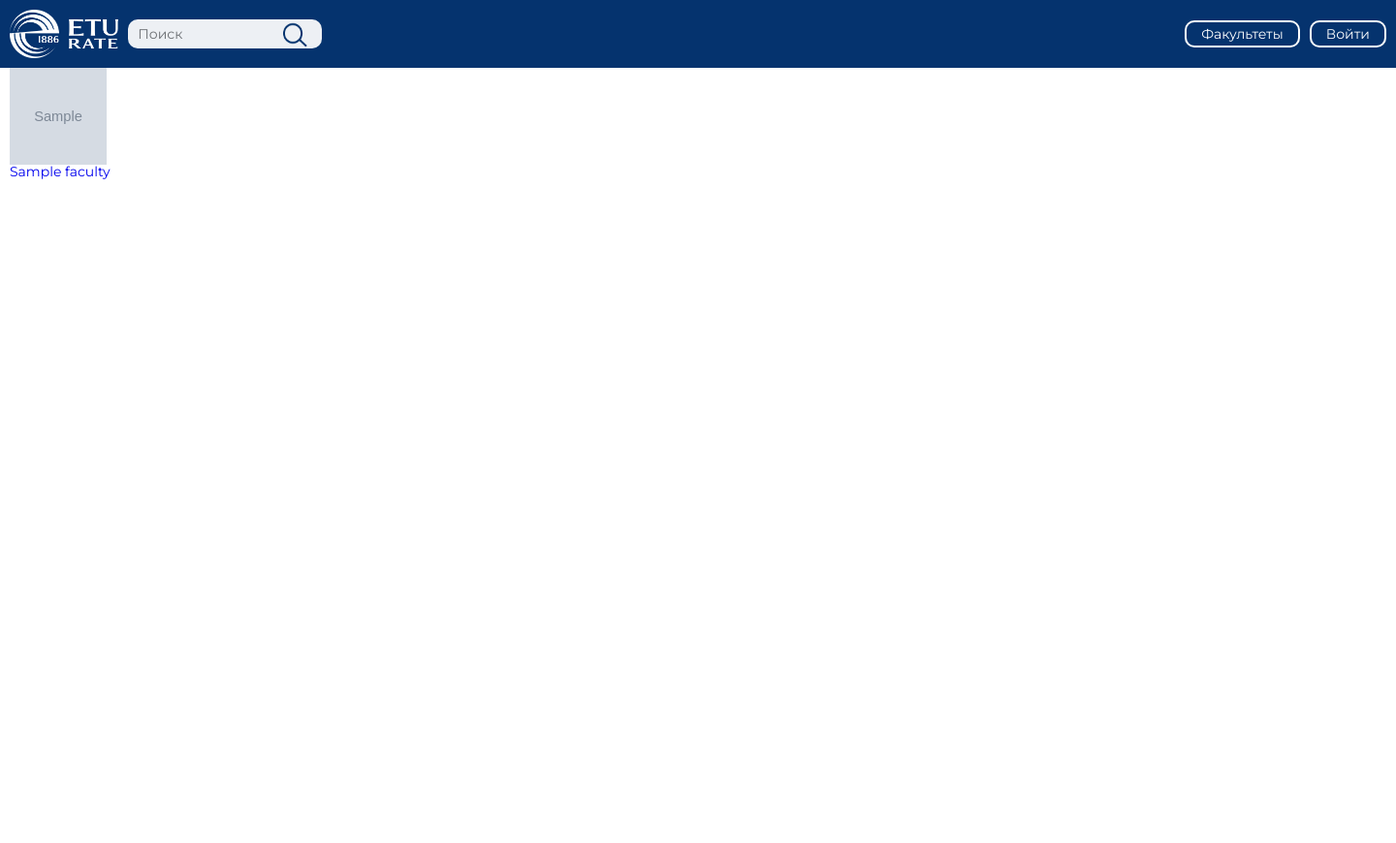
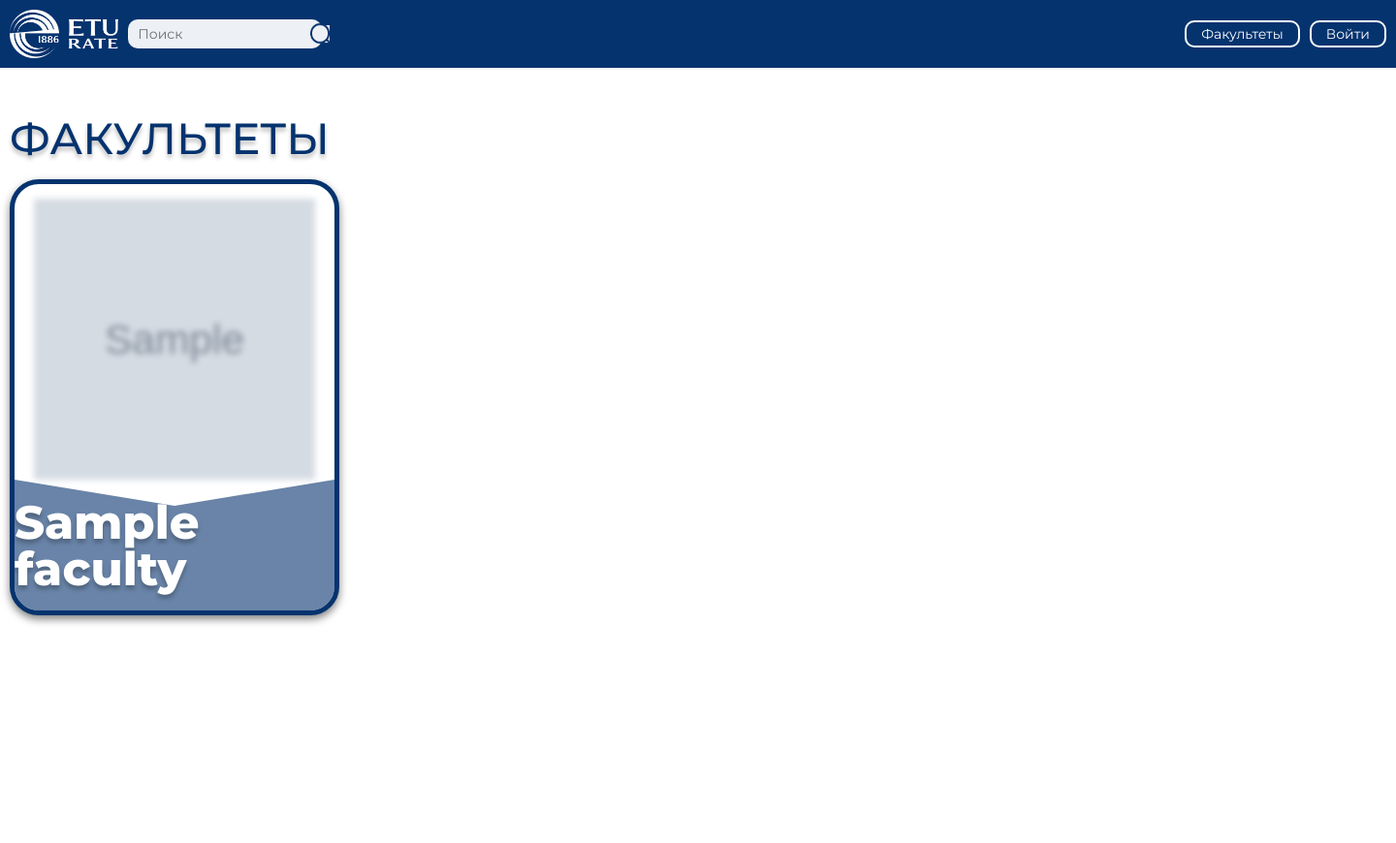
Before and after one commit to tovarischduraley/ETUrate, a Django app: page /faculties/ in a window 1440 px wide. Shown: the whole page at 97% size. Run offline with Django 3.2, Linux system fonts and the light colour scheme; tables that the repository leaves empty hold one stand-in row (values such as "Sample post"); grey boxes marked "Sample" are stand-in pictures; parts of the project's set-up code (start-up, migrations or seed data) failed here and were passed over.

Commit message:
Faculties list page

```diff
--- /dev/null
+++ b/navigation/static/navigation/css/faculties_list.css
@@ -0,0 +1,66 @@
+.faculties__list__title {
+    color: #05336E;
+    font-size: 45px;
+    font-family: "Montserrat", sans-serif;
+    font-weight: 500;
+    padding-top: 50px;
+    margin-bottom: 20px;
+    text-shadow: 0 4px 4px rgba(0,0,0,0.25);
+}
+
+.faculties__list__container {
+    display:flex;
+    margin: 0 auto;
+    width: 1440px;
+    flex-wrap: wrap;
+}
+
+.faculties__list__card {
+    overflow: hidden;
+    border: 5px #05336E solid;
+    background-color: #FFFFFF;
+    width: 340px;
+    height: 450px;
+    margin-right: 20px;
+    margin-bottom: 35px;
+    box-shadow: 0 4px 8px 0 rgba(0,0,0,0.5);
+    transition: 0.3s;
+    border-radius: 30px;
+    font-family: 'Montserrat', sans-serif;
+    font-weight: 800;
+    color: #FFFFFF;
+    font-size: 48px;
+    text-shadow: 0 4px 4px rgba(0,0,0,0.25);
+    position: relative;
+}
+
+.faculties__list__card:hover {
+    box-shadow: 0 8px 16px 0 rgba(0,0,0,0.5);
+    transform: scale(1.05);
+}
+
+.faculties__list__card:hover .faculties__list__card__image {
+    filter: initial;
+}
+
+.faculties__list__card__image {
+    margin: 0 auto;
+    margin-top: 15px;
+    display: block;
+    transition: 0.3s;
+    filter: blur(3px);
+    width:290px;
+    height:290px;
+}
+
+.faculties__list__card__title{
+    width: 330px;
+    height: 135px;
+    position: absolute;
+    display: flex;
+    justify-content: center;
+    align-items: center;
+    bottom: 0px;
+    background-color: rgba(5, 51, 110, 0.6);
+    clip-path: polygon(0% 0%, 50% 20%, 100% 0%, 100% 100%, 0% 100%);
+}
--- a/navigation/templates/navigation/faculties_list.html
+++ b/navigation/templates/navigation/faculties_list.html
@@ -1,13 +1,21 @@
 {% extends 'base.html' %}
+{% load static %}
 
 {% block title %}
 Факультеты
 {% endblock %}
 
 {% block content %}
-    {% for faculty in faculties %}
-        <img src="{{ faculty.image.url }}" width="100" height="100" alt="">
-        <h1><a href="{{ faculty.get_absolute_url }}">{{ faculty.title }}</a></h1>
-    {% endfor %}
-
+    <link rel="stylesheet" href="{% static 'navigation/css/faculties_list.css' %}">
+    <h1 class="faculties__list__title">ФАКУЛЬТЕТЫ</h1>
+    <div class="faculties__list__container">
+        {% for faculty in faculties %}
+            <a href="{{ faculty.get_absolute_url }}">
+                <div class="faculties__list__card">
+                    <img src="{{ faculty.image.url }}" alt="Логотип" class="faculties__list__card__image">
+                    <div class="faculties__list__card__title"><p>{{ faculty.title }}</p></div>
+                </div>
+            </a>
+        {% endfor %}
+    </div>
 {% endblock %}
```
